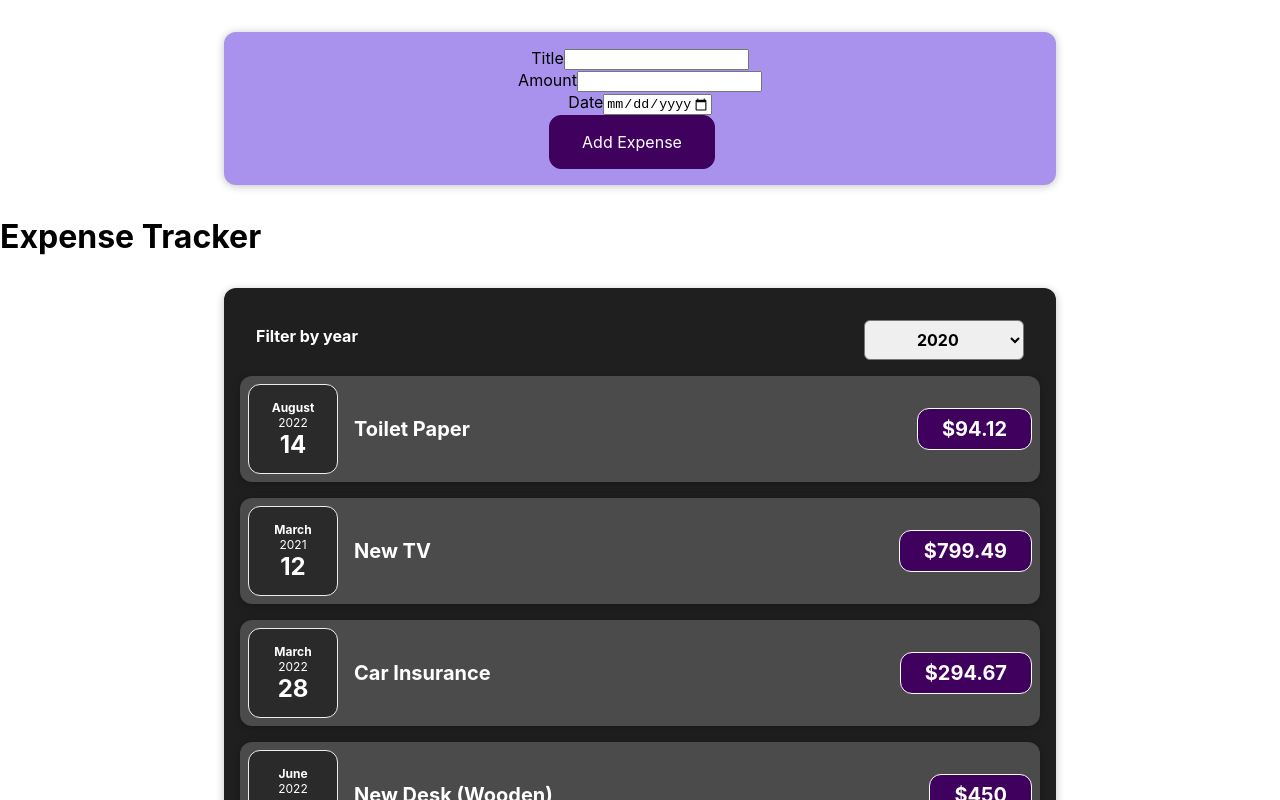
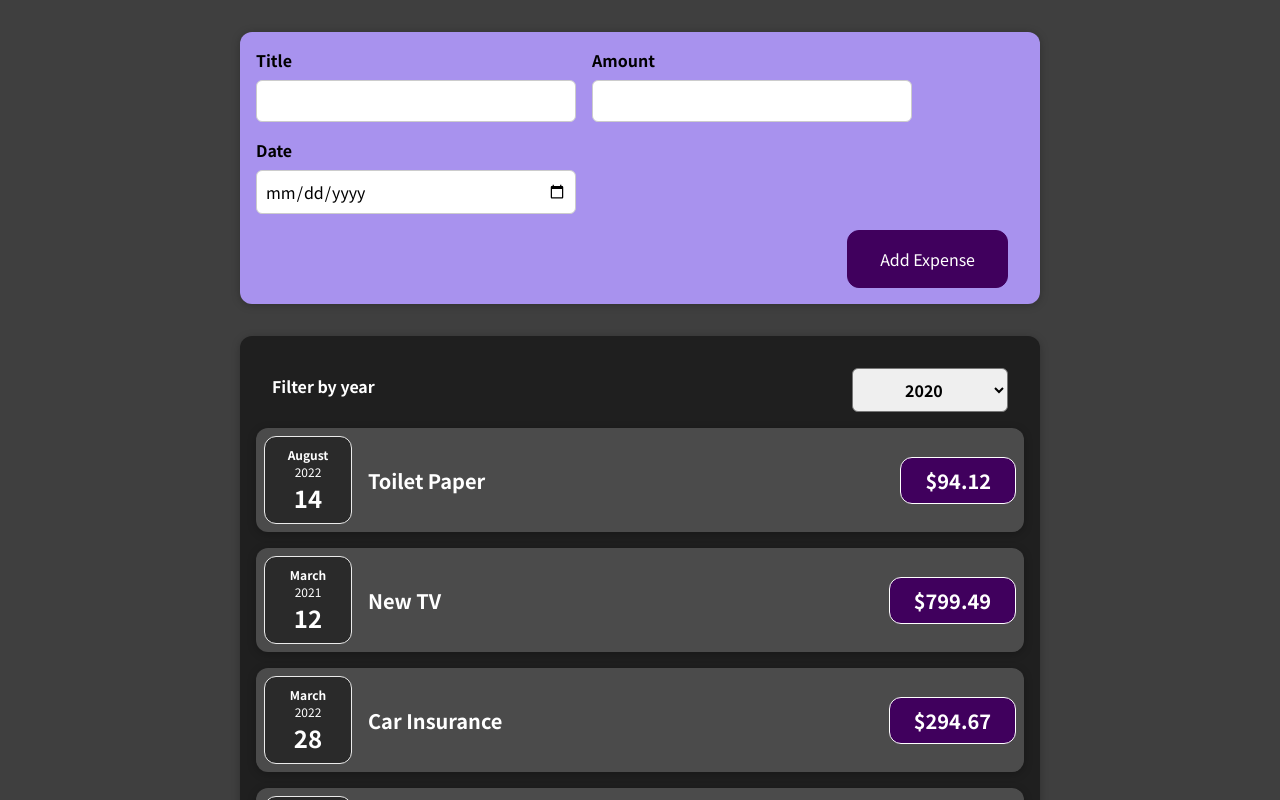
Before and after one commit to MMM-ZA/Expense--Tracker-, a React (Create React App) app in the folder expense_tracker/: page / in a window 1280 px wide. Shown: the top 800 px of the page. Built offline with nearby package versions, Linux system fonts and the light colour scheme.

Commit message:
rendering lists of expenses

```diff
--- a/expense_tracker/src/App.js
+++ b/expense_tracker/src/App.js
@@ -1,7 +1,7 @@
 
 import NewExpense from './components/NewExpense/NewExpense';
 import Expenses from './components/Expenses';
-import './App.css';
+// import './App.css';
 
 function App() {
 
@@ -35,7 +35,6 @@ function App() {
   return (
      <div>
       <NewExpense onAddExpense={addExpenseHandler}/>
-       <h1>Expense Tracker</h1>
       <Expenses items={expenses} />
      </div>
   );
--- a/expense_tracker/src/components/Expenses.js
+++ b/expense_tracker/src/components/Expenses.js
@@ -18,26 +18,13 @@ const Expenses = (props) => {
 
      <Card className="expenses">
       <ExpenseFilter selected={filteredYear} onChangeFilter={filterChangeHandler}/>
+      {props.items.map((expense) => (
       <ExpenseItem
-        title={props.items[0].title}
-        amount={props.items[0].amount}
-        date={props.items[0].date}
+      title={expense.title}
+      amount={expense.amount}
+      date={expense.date}
       />
-      <ExpenseItem
-        title={props.items[1].title}
-        amount={props.items[1].amount}
-        date={props.items[1].date}
-      />
-      <ExpenseItem
-        title={props.items[2].title}
-        amount={props.items[2].amount}
-        date={props.items[2].date}
-      />
-      <ExpenseItem
-        title={props.items[3].title}
-        amount={props.items[3].amount}
-        date={props.items[3].date}
-      />
+      ))}
      </Card>
     </div>
   );
--- a/expense_tracker/src/components/NewExpense/ExpenseForm.js
+++ b/expense_tracker/src/components/NewExpense/ExpenseForm.js
@@ -1,5 +1,5 @@
 import { useState } from 'react';
-import './NewExpense.css';
+import './ExpenseForm.css';
 
 const ExpenseForm = (props) => {
 
--- a/expense_tracker/src/index.css
+++ b/expense_tracker/src/index.css
@@ -1,13 +1,14 @@
+@import url('https://fonts.googleapis.com/css2?family=Noto+Sans+JP:wght@400;700&display=swap');
+
+* {
+  box-sizing: border-box;
+}
+
+html {
+  font-family: 'Noto Sans JP', sans-serif;
+}
+
 body {
   margin: 0;
-  font-family: -apple-system, BlinkMacSystemFont, 'Segoe UI', 'Roboto', 'Oxygen',
-    'Ubuntu', 'Cantarell', 'Fira Sans', 'Droid Sans', 'Helvetica Neue',
-    sans-serif;
-  -webkit-font-smoothing: antialiased;
-  -moz-osx-font-smoothing: grayscale;
+  background-color: #3f3f3f;
 }
-
-code {
-  font-family: source-code-pro, Menlo, Monaco, Consolas, 'Courier New',
-    monospace;
-}
```
